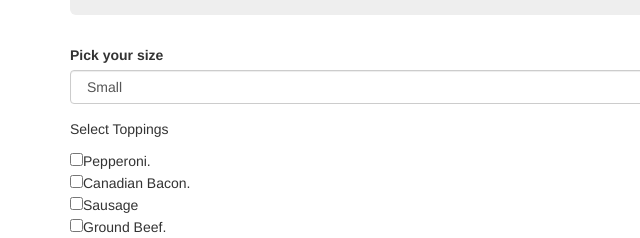
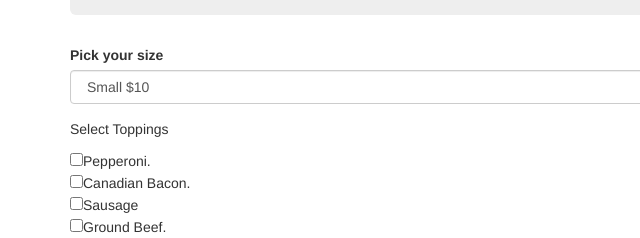
Before and after one commit to jking1728/pizza, a plain HTML site: page index.html in a window 1280 px wide. Shown: the part 225-463 px from the top of the page, 0-640 px from the left. Drawn offline with nearby package versions, Linux system fonts and the light colour scheme.

Commit message:
updated form options

```diff
--- a/index.html
+++ b/index.html
@@ -19,9 +19,9 @@
             <div class="form-group">
                 <label for="sizeSelect">Pick your size</label>
                 <select class="form-control" id="pizzaSize">
-                    <option value="small">Small</option>
-                    <option value="medium">Medium</option>
-                    <option value="large">Large</option>
+                    <option value="small">Small $10</option>
+                    <option value="medium">Medium $13</option>
+                    <option value="large">Large $16</option>
                 </select>
             </div>
             <div class="form-group">
```
